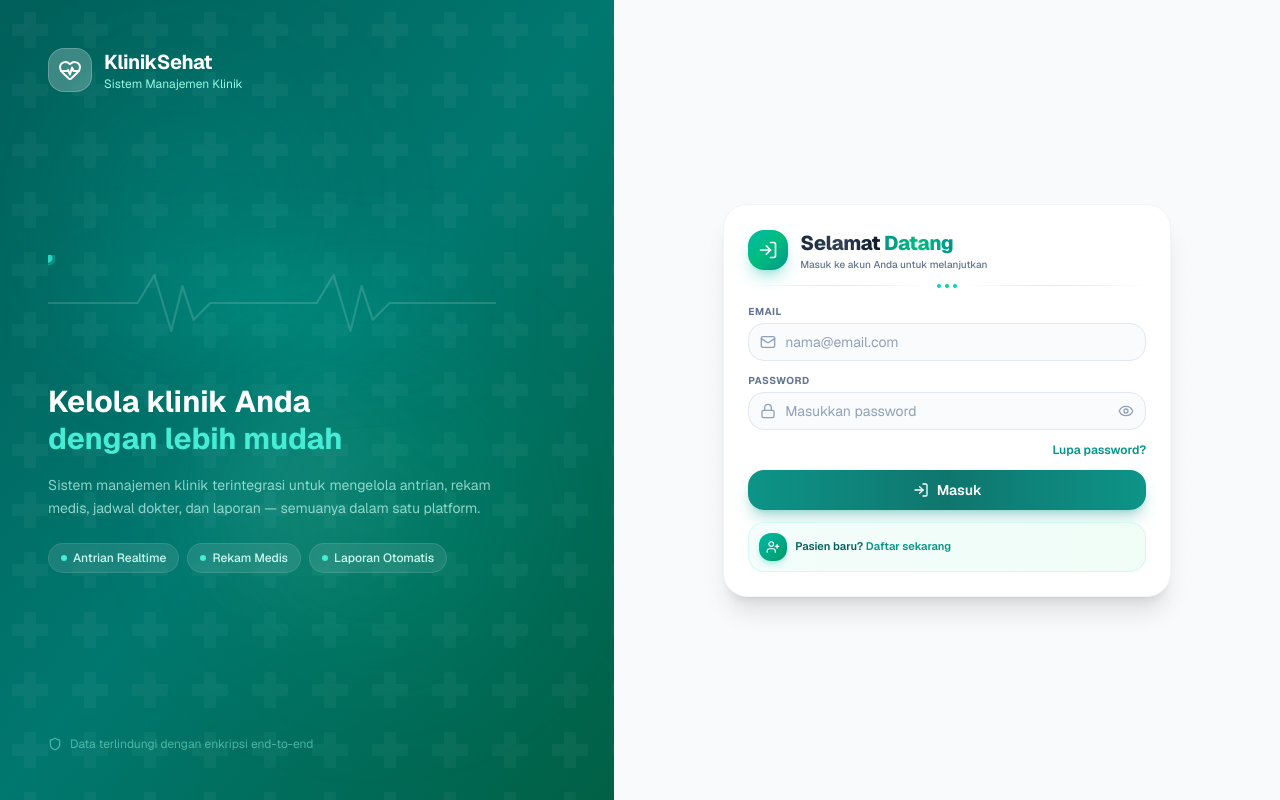
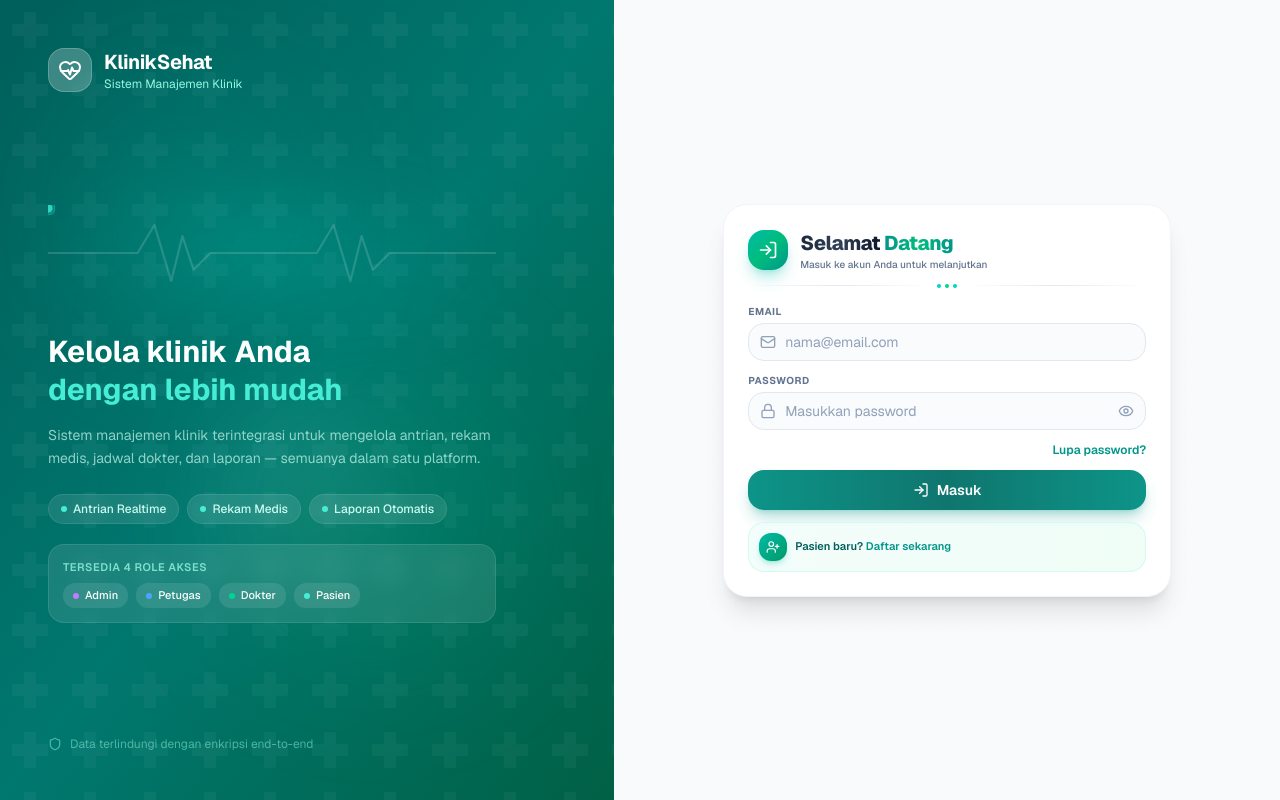
Before and after one commit to muhammadindrawan24/adi-sistemmanajemenklinik, a Next.js app: page /login in a window 1280 px wide. Built offline with nearby package versions, Linux system fonts and the light colour scheme.

Commit message:
feat: add role access info to login left panel

```diff
--- a/src/app/(auth)/layout.tsx
+++ b/src/app/(auth)/layout.tsx
@@ -140,6 +140,24 @@ export default function AuthLayout({
                 </span>
               ))}
             </div>
+
+            {/* Role Access Info */}
+            <div className="mt-5 rounded-xl bg-white/10 backdrop-blur-sm border border-white/10 p-3.5">
+              <p className="text-[11px] font-semibold text-teal-200/80 mb-2 uppercase tracking-wider">Tersedia 4 Role Akses</p>
+              <div className="flex flex-wrap gap-2">
+                {[
+                  { role: 'Admin', color: 'bg-purple-400' },
+                  { role: 'Petugas', color: 'bg-blue-400' },
+                  { role: 'Dokter', color: 'bg-emerald-400' },
+                  { role: 'Pasien', color: 'bg-teal-300' },
+                ].map((r) => (
+                  <span key={r.role} className="inline-flex items-center gap-1.5 rounded-lg bg-white/10 px-2.5 py-1 text-[11px] font-medium text-white">
+                    <span className={`h-1.5 w-1.5 rounded-full ${r.color}`} />
+                    {r.role}
+                  </span>
+                ))}
+              </div>
+            </div>
           </div>
 
           {/* Bottom — Trust badge */}
```
